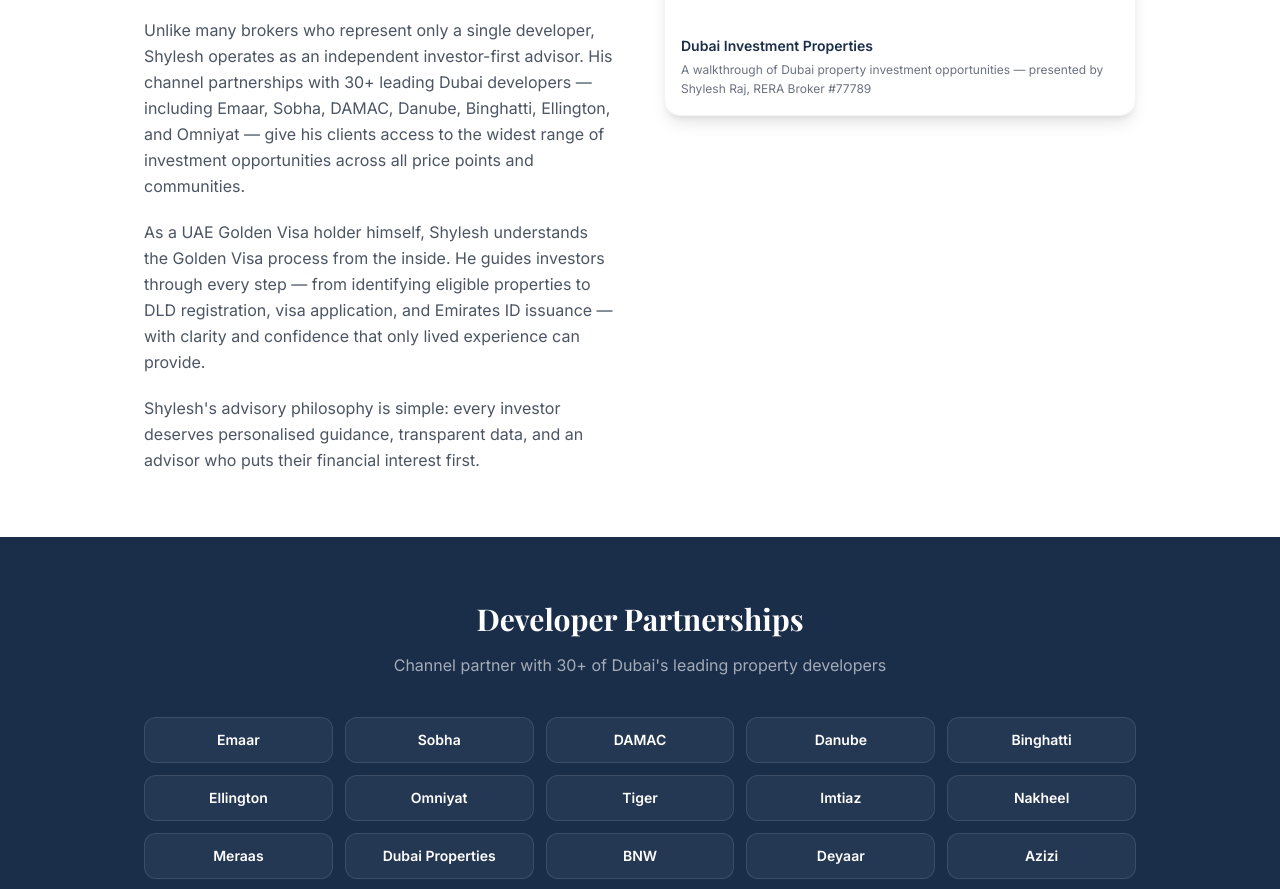
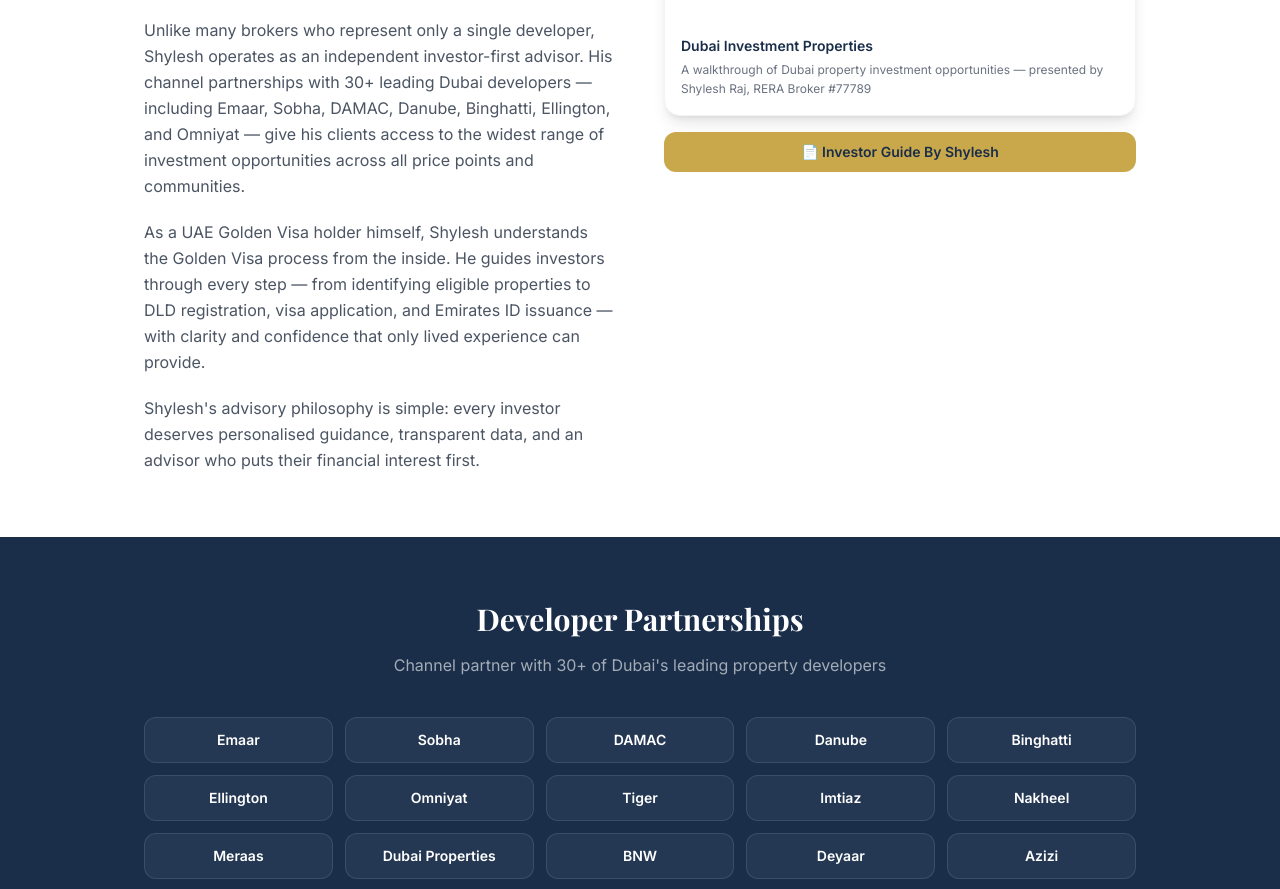
Before and after one commit to 1angshumanbiswas-ops/investdubai-demo, a Next.js app: page /about in a window 1280 px wide. Shown: the part 1620-2509 px from the top of the page. Built offline with nearby package versions, Linux system fonts and the light colour scheme; no server answers; grey boxes are pictures that could not be loaded; a web font is replaced by a local one.

Commit message:
feat: add Investor Guide PDF link to homepage and about page

```diff
--- a/app/about/page.tsx
+++ b/app/about/page.tsx
@@ -126,6 +126,14 @@
                 <p className="text-gray-500 text-xs leading-relaxed">A walkthrough of Dubai property investment opportunities — presented by Shylesh Raj, RERA Broker #77789</p>
               </div>
             </div>
+            <a
+              href="/brochures/shylesh-raj-investor-guide-2026.pdf"
+              target="_blank"
+              rel="noopener noreferrer"
+              className="mt-4 w-full flex items-center justify-center gap-2 bg-gold text-navy px-4 py-2.5 rounded-xl font-semibold text-sm hover:bg-gold-light transition"
+            >
+              📄 Investor Guide By Shylesh
+            </a>
           </div>
         </div>
       </section>
--- a/app/page.tsx
+++ b/app/page.tsx
@@ -93,6 +93,14 @@
                 <p className="text-white/60 text-xs">CEO, Nexus Elite Properties LLC</p>
               </div>
             </div>
+            <a
+              href="/brochures/shylesh-raj-investor-guide-2026.pdf"
+              target="_blank"
+              rel="noopener noreferrer"
+              className="w-80 flex items-center justify-center gap-2 bg-gold text-navy px-4 py-2.5 rounded-xl font-semibold text-sm hover:bg-gold-light transition"
+            >
+              📄 Investor Guide By Shylesh
+            </a>
           </div>
         </div>
       </section>
```
Also changed, not shown: 1 other file (tests, documents, lock files or other folders).
